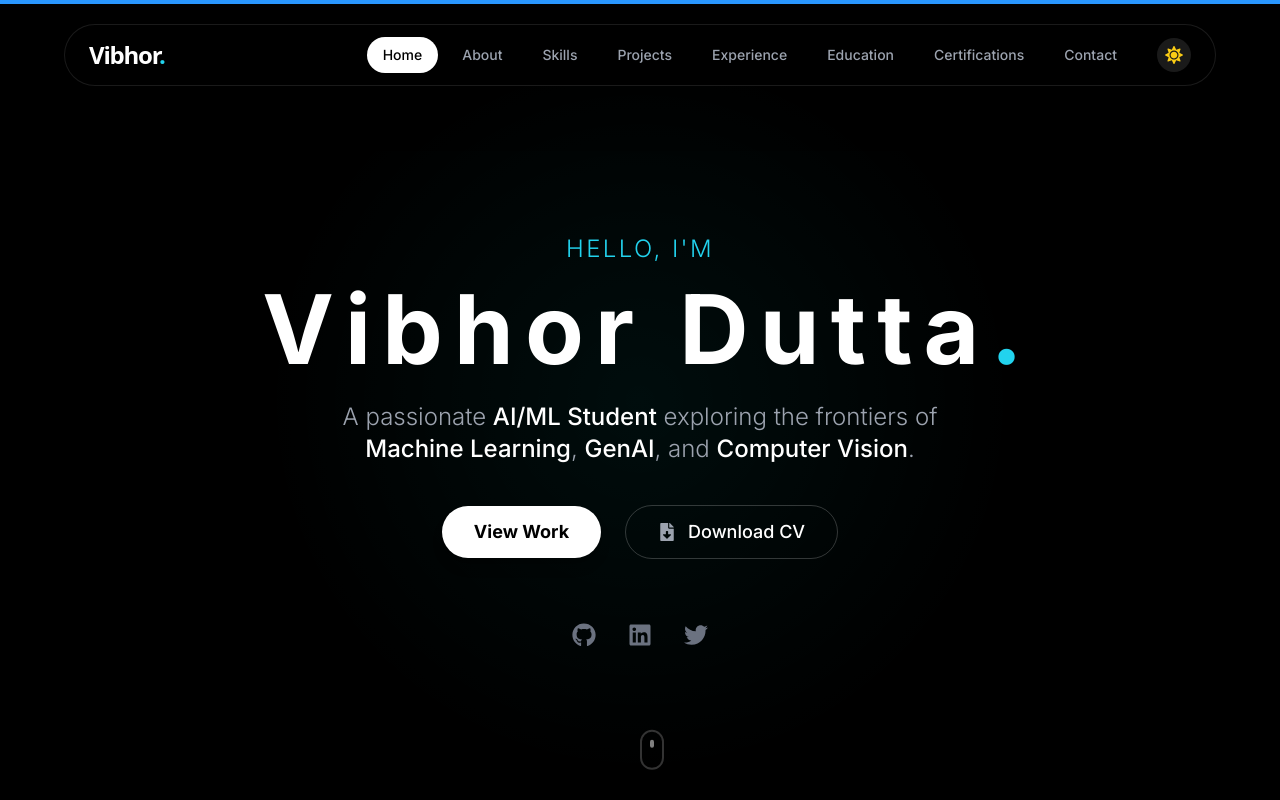
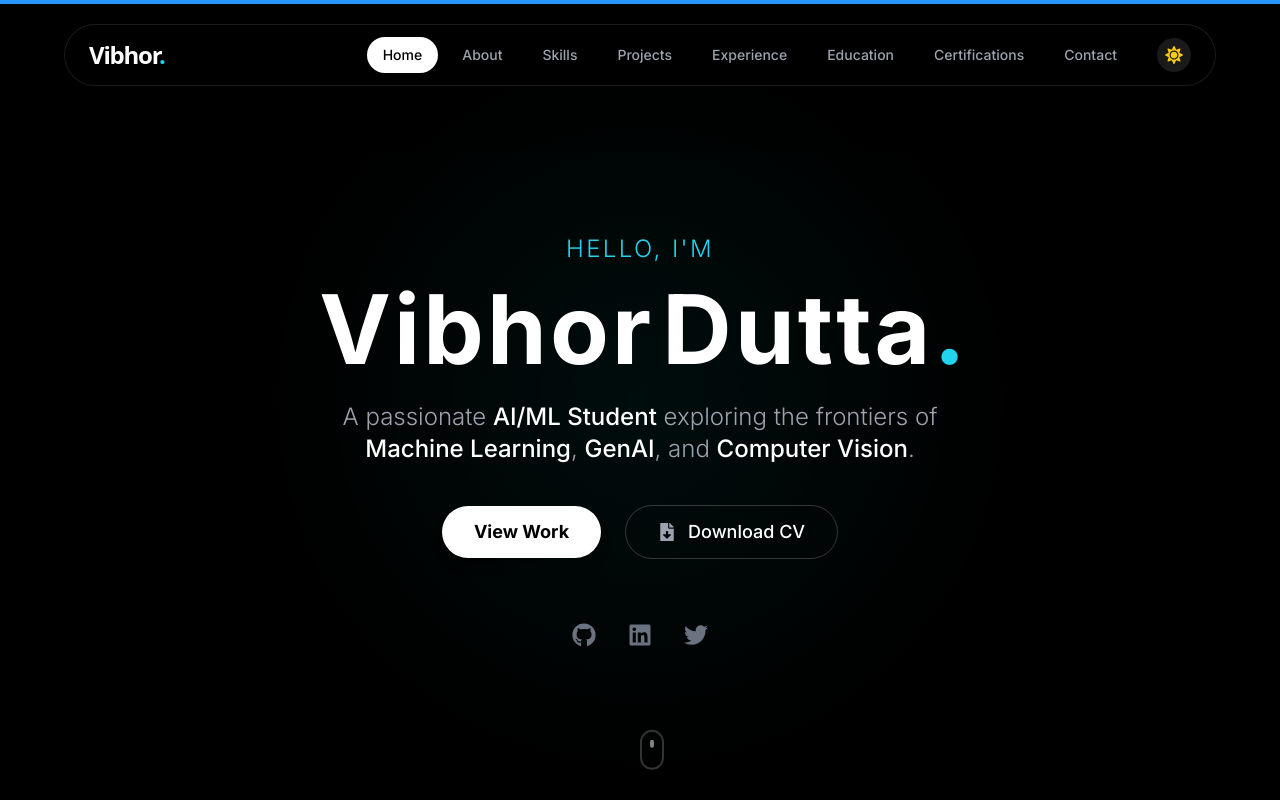
Before and after one commit to Vikashh08/Freelance-Projects-Portfolio, a React (Vite) app: page / in a window 1280 px wide. Shown: the top 800 px of the page. Built offline with nearby package versions, Linux system fonts and the light colour scheme.

Commit message:
Fixed name overflow in diff device

```diff
--- a/src/components/Hero.jsx
+++ b/src/components/Hero.jsx
@@ -3,7 +3,8 @@ import { motion } from "framer-motion";
 import { FaGithub, FaLinkedin, FaTwitter, FaFileDownload } from "react-icons/fa";
 
 export const Hero = () => {
-    const name = "Vibhor Dutta";
+    const firstName = "Vibhor";
+    const lastName = "Dutta";
 
     return (
         <section id="hero" className="relative flex items-center justify-center min-h-screen pt-20 overflow-hidden transition-colors duration-300 bg-white dark:bg-black">
@@ -25,19 +26,40 @@ export const Hero = () => {
 
                     {/* Staggered Name Animation */}
                     <h1 className="flex flex-wrap justify-center gap-2 mb-6 overflow-hidden text-5xl font-bold tracking-tighter text-gray-900 md:text-8xl dark:text-white md:gap-4">
-                        {name.split("").map((char, index) => (
+                        {/* First Name Group */}
+                        <div className="flex gap-2 whitespace-nowrap">
+                            {firstName.split("").map((char, index) => (
                                 <motion.span
-                                key={index}
+                                    key={`first-${index}`}
                                     initial={{ y: 100, opacity: 0 }}
                                     animate={{ y: 0, opacity: 1 }}
                                     transition={{
                                         duration: 0.8,
-                                    delay: index * 0.05, // Stagger effect
-                                    ease: [0.2, 0.65, 0.3, 0.9], // Custom easing for "pop" feel
+                                        delay: index * 0.05,
+                                        ease: [0.2, 0.65, 0.3, 0.9],
                                     }}
                                     className="inline-block transition-colors duration-300 cursor-default hover:text-cyan-600 dark:hover:text-cyan-400"
                                 >
-                                {char === " " ? "\u00A0" : char}
+                                    {char}
+                                </motion.span>
+                            ))}
+                        </div>
+
+                        {/* Last Name Group + Dot */}
+                        <div className="flex gap-2 whitespace-nowrap">
+                            {lastName.split("").map((char, index) => (
+                                <motion.span
+                                    key={`last-${index}`}
+                                    initial={{ y: 100, opacity: 0 }}
+                                    animate={{ y: 0, opacity: 1 }}
+                                    transition={{
+                                        duration: 0.8,
+                                        delay: (firstName.length + 1 + index) * 0.05, // +1 accounts for the space
+                                        ease: [0.2, 0.65, 0.3, 0.9],
+                                    }}
+                                    className="inline-block transition-colors duration-300 cursor-default hover:text-cyan-600 dark:hover:text-cyan-400"
+                                >
+                                    {char}
                                 </motion.span>
                             ))}
                             <motion.span
@@ -48,6 +70,7 @@ export const Hero = () => {
                             >
                                 .
                             </motion.span>
+                        </div>
                     </h1>
 
                     <p className="max-w-2xl mx-auto mb-10 text-lg font-light leading-relaxed text-gray-600 md:text-2xl dark:text-gray-400">
```
Lines whose indentation alone changed are shown as unchanged.
